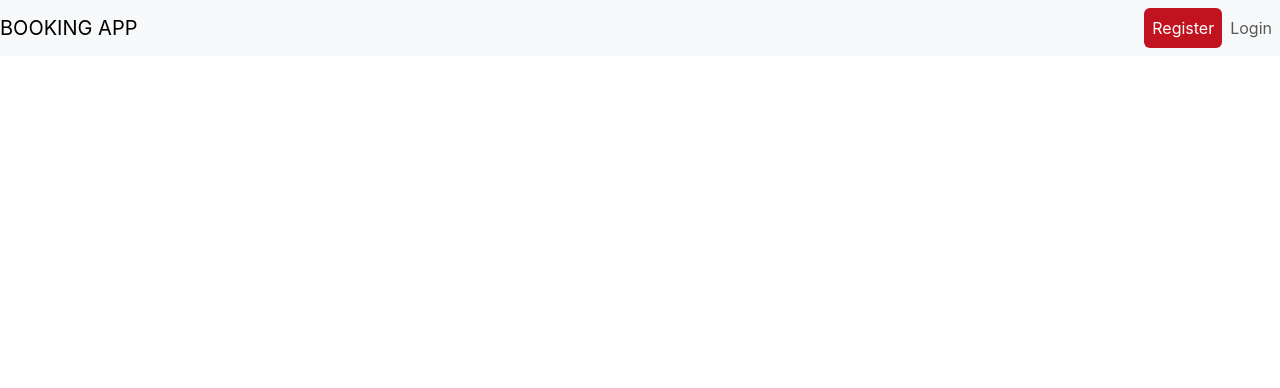
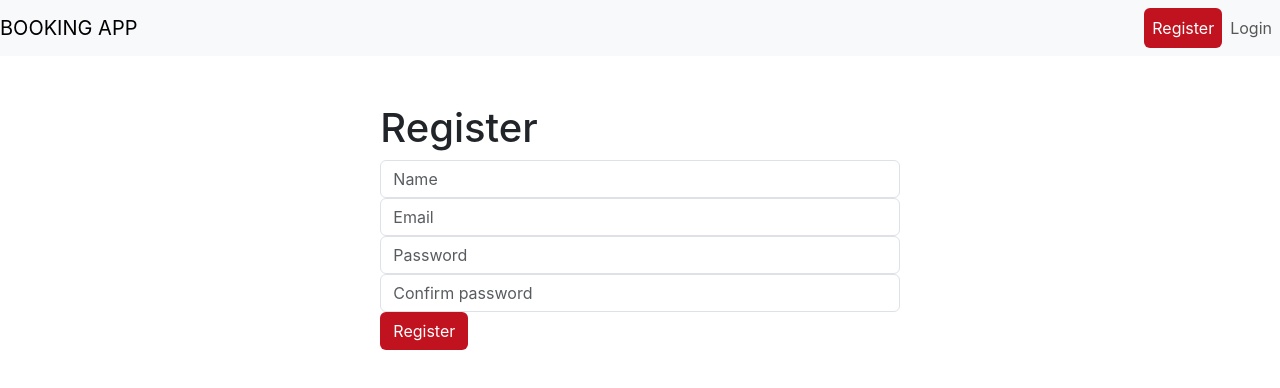
Before and after one commit to PrzemekNiton/hotel-booking, a React (Create React App) app in the folder client/: page /register in a window 1280 px wide. Shown: the top 388 px of the page. Built offline with nearby package versions, Linux system fonts and the light colour scheme.

Commit message:
Add Register Form fornt style and add Login Panel function

```diff
--- a/client/src/App.js
+++ b/client/src/App.js
@@ -4,6 +4,8 @@ import { BrowserRouter, Route, Routes } from 'react-router-dom';
 import Navbar from './components/Navbar';
 import HomeView from './screens/HomeView';
 import BookingView from './screens/BookingView';
+import RegisterView from './screens/RegisterView';
+import LoginView from './screens/LoginView';
 
 function App() {
   return (
@@ -14,6 +16,8 @@ function App() {
           <Route path="/" element={<HomeView />} />
           <Route path="/home" element={<HomeView />} />
           <Route path="/book/:hotelid" element={<BookingView />} />
+          <Route path="/register" element={<RegisterView/>} />
+          <Route path="/login" element={<LoginView/>} />
         </Routes>
       </BrowserRouter>
     </div>
--- /dev/null
+++ b/client/src/components/Error.js
@@ -0,0 +1,13 @@
+import React from "react";
+
+function Error() {
+    return(
+        <div>
+<div class="alert alert-danger" role="alert">
+  Something gone wrong, please try again later
+</div>
+        </div>
+    )
+}
+
+export default Error
--- a/client/src/screens/BookingView.js
+++ b/client/src/screens/BookingView.js
@@ -1,6 +1,7 @@
 import React, { useState, useEffect } from 'react';
 import { useParams } from 'react-router-dom';
 import axios from 'axios';
+import Error from '../components/Error';
 
 export default function BookingView() {
     const [loading, setLoading] = useState(true);
@@ -36,7 +37,7 @@ export default function BookingView() {
         {loading ? (
             <h1>Loading...</h1>
         ) : error ? (
-            <h1>Error...</h1>
+            <Error/>
         ) : hotel ? (
             <div className='m-5'>
                 <div className="row justify-content-center mt-5 bs">
--- a/client/src/screens/HomeView.js
+++ b/client/src/screens/HomeView.js
@@ -1,6 +1,7 @@
 import React, { useEffect, useState } from 'react';
 import axios from 'axios';
 import Hotel from '../components/Hotel'
+import Error from '../components/Error';
 
 const HomeView = () => {
   const [hotels, setHotels] = useState([])
@@ -32,7 +33,7 @@ const HomeView = () => {
   return (
     <div className='container'>
       <div className="row justify-content-center mt-5">
-        {loading ? (<h1>Loading....</h1>) : error ? (<h1>Error</h1>) : (hotels.map((hotel) => (
+        {loading ? (<h1>Loading....</h1>) : error ? (<Error/>) : (hotels.map((hotel) => (
           <div className="col-md-9 mt-2" key={hotel.id}>
             <Hotel hotel={hotel}/>
           </div>
--- /dev/null
+++ b/client/src/screens/LoginView.js
@@ -0,0 +1,11 @@
+import React from 'react'
+
+function LoginView() {
+    return (
+        <div>
+            <h1>Login View</h1>
+        </div>
+    )
+}
+
+export default LoginView
--- /dev/null
+++ b/client/src/screens/RegisterView.js
@@ -0,0 +1,46 @@
+import React, { useState } from 'react';
+
+function RegisterView() {
+    const [name, setName] = useState('');
+    const [email, setEmail] = useState('');
+    const [password, setPassword] = useState('');
+    const [confirmPassword, setConfirmPassword] = useState('');
+
+    function register() {
+        if (password === confirmPassword) {
+            const user = {
+                name,
+                email,
+                password,
+                confirmPassword
+            };
+            console.log(user);
+        } else {
+            alert('Passwords do not match');
+        }
+    }
+
+    return (
+        <div>
+            <div className="row justify-content-center mt-5">
+                <div className="col-md-5">
+                    <div>
+                        <h1>Register</h1>
+                        <input type='text' className='form-control' placeholder='Name'
+                            value={name} onChange={(e) => { setName(e.target.value) }} />
+                        <input type='text' className='form-control' placeholder='Email'
+                            value={email} onChange={(e) => { setEmail(e.target.value) }} />
+                        <input type='password' className='form-control' placeholder='Password'
+                            value={password} onChange={(e) => { setPassword(e.target.value) }} />
+                        <input type='password' className='form-control' placeholder='Confirm password'
+                            value={confirmPassword} onChange={(e) => { setConfirmPassword(e.target.value) }} />
+
+                        <button className='btn bt-primary' onClick={register}>Register</button>
+                    </div>
+                </div>
+            </div>
+        </div>
+    );
+}
+
+export default RegisterView;
```
Also changed, not shown: client/src/components/Success.js (added, +14 -0 lines).
